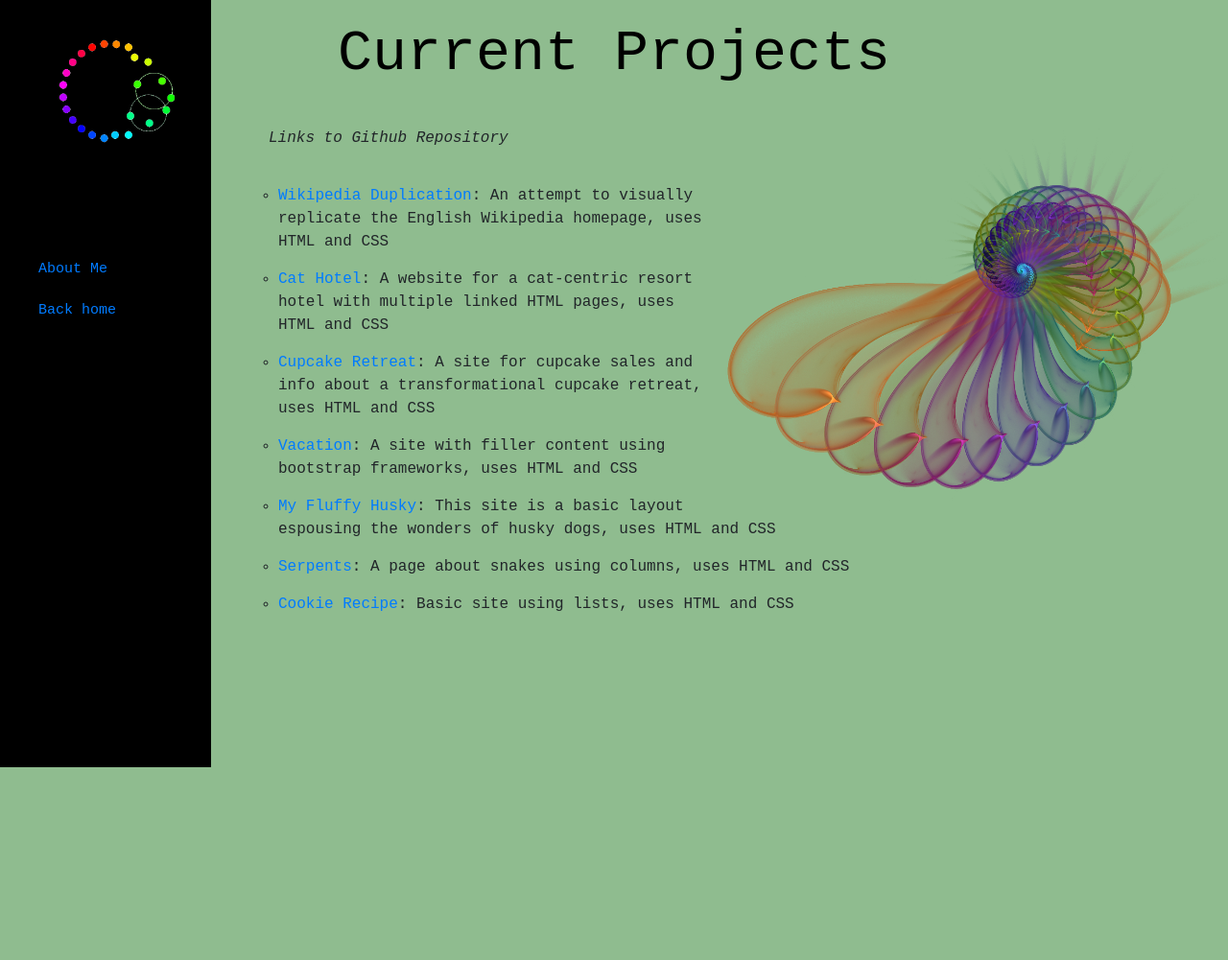
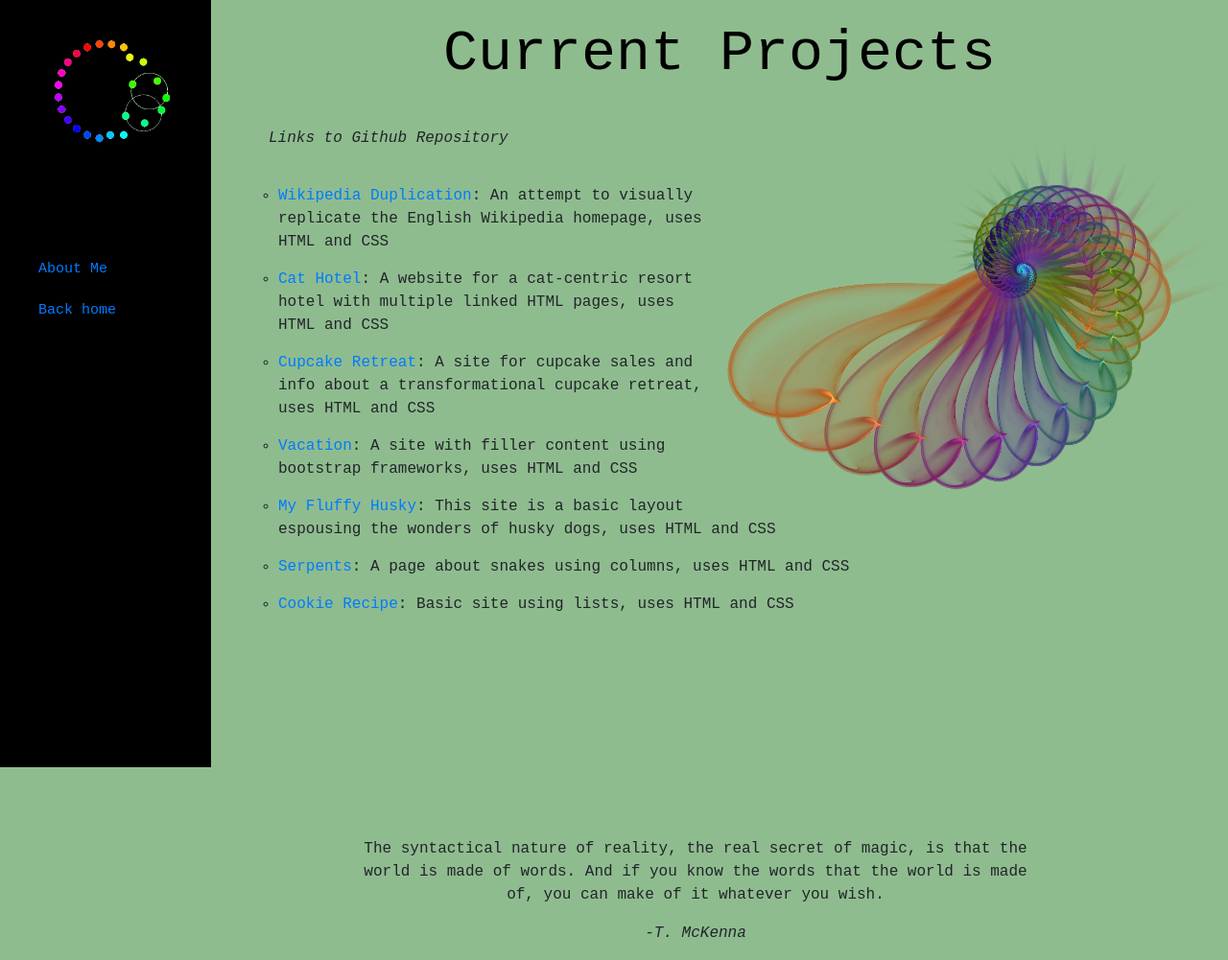
Before and after one commit to fractalscape13/first-project, a plain HTML site: page myprojects.html in a window 1280 px wide. Shown: the whole page at 96% size. Before the commit the page ends 800 px from the top, so only its background shows below. Drawn offline with Linux system fonts and the light colour scheme.

Commit message:
updated quote on myprojects.html and some styling

```diff
--- a/css/styles.css
+++ b/css/styles.css
@@ -9,6 +9,7 @@ h1 {
   font-size: 60px;
   margin-bottom: 40px;
   margin-top: 20px;
+  margin-left: 220px;
 }
 
 img {
@@ -31,12 +32,12 @@ p.header {
   font-style: oblique;
 }
 
-.aboutcontent ul {
+.container-fluid ul {
   margin-left: 280px;
   font-family: monospace;
 }
 
-.aboutcontent ol {
+.container-fluid ol {
   margin-left: 280px;
   font-family: monospace;
 }
@@ -44,6 +45,9 @@ p.header {
 .quote {
   padding-top: 200px;
   padding-left: 120px;
+  margin-left: 250px;
+  margin-right: 200px;
+  font-family: monospace;
 }
 
 .projectcontent ul {
@@ -59,7 +63,7 @@ p.header {
 
 #rainbowz {
   height: 150px;
-  margin-right: 30px;
+  margin-right: 35px;
   margin-top: 20px;
 }
 
@@ -93,7 +97,6 @@ p.header {
 }
 
 #sidebar ul li {
-  color: silver;
   font-size: 15px;
   font-family: monospace;
   padding-top: 20px;
--- a/myprojects.html
+++ b/myprojects.html
@@ -20,6 +20,10 @@
         <li><a href="https://github.com/fractalscape13/cookie-thing">Cookie Recipe</a>: Basic site using lists, uses HTML and CSS</li>
       </ul>
     </div>
+    <blockquote class="quote text-center">
+      <p>The syntactical nature of reality, the real secret of magic, is that the world is made of words. And if you know the words that the world is made of, you can make of it whatever you wish.</p>
+      <footer><em>-T. McKenna</em></footer>
+    </blockquote>
     <div class="container">
       <div id="sidebar">
         <img id="rainbowz" src="img/rainbow.gif" alt="rainbowz">
```
Also changed, not shown: aboutme.html (+1 -1 lines).
